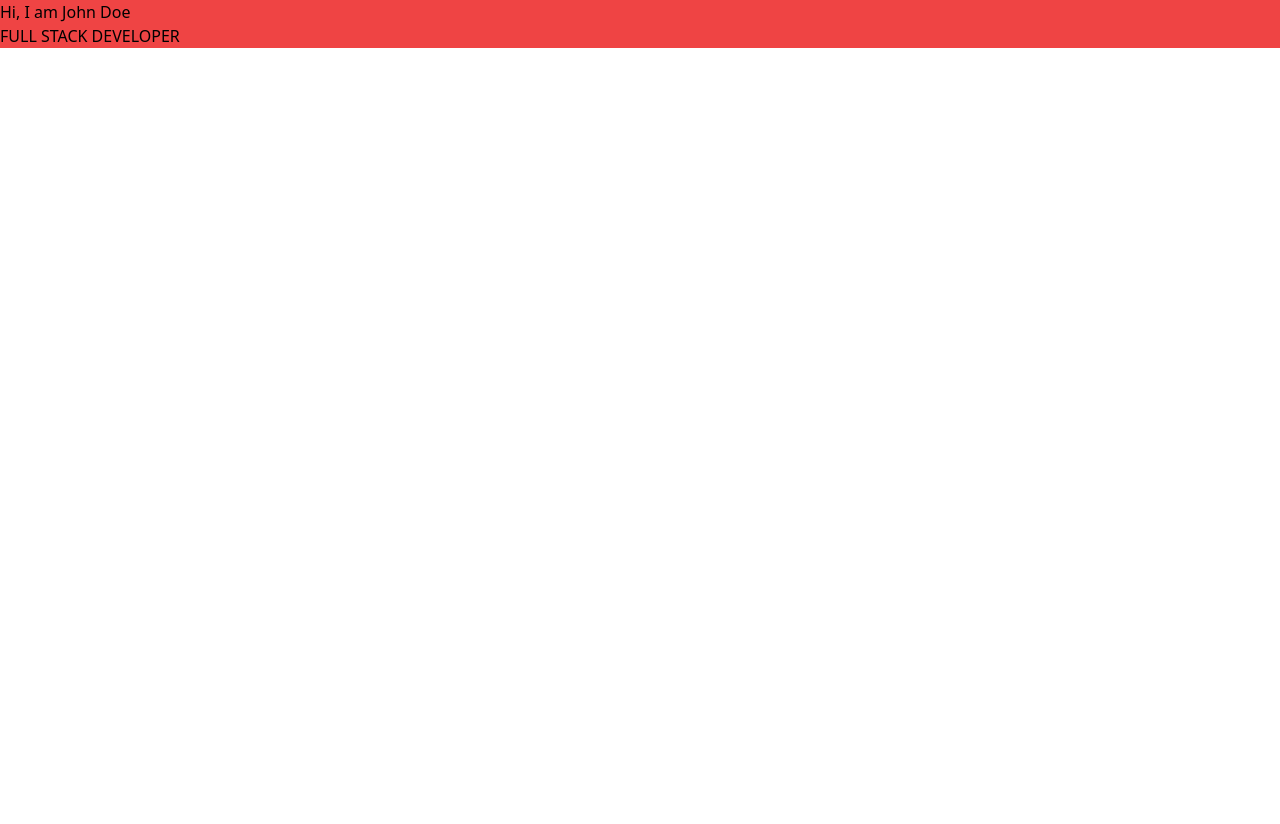
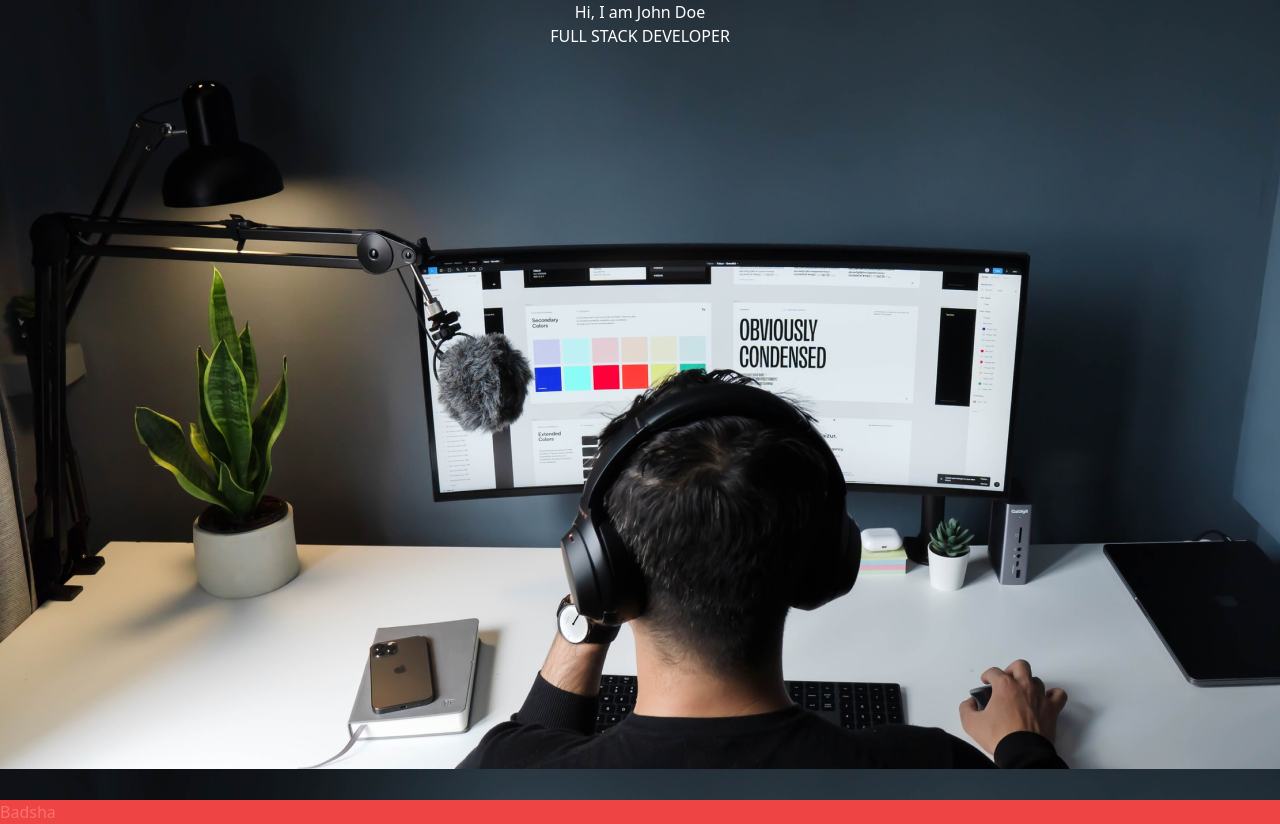
Before and after one commit to badshab454/Tailwind-1-DSC, a website: page src/index.html in a window 1280 px wide. Before the commit the page ends 800 px from the top, so only its background shows below. Drawn offline with Linux system fonts and the light colour scheme.

Commit message:
background image added

```diff
--- a/src/index.html
+++ b/src/index.html
@@ -6,11 +6,14 @@
     <link href="/dist/output.css" rel="stylesheet" />
   </head>
   <body>
-    <section class="bg-red-500">
-      <div class="text_container">
-        <h2><span class="lg_text">Hi,</span> I am John Doe</h2>
-        <h1 class="lg_text">FULL STACK DEVELOPER</h1>
+    <section
+      class="text-center h-screen bg-[url('../src/images/developer.png')]"
+    >
+      <div class="text-white">
+        <h2><span class="">Hi,</span> I am John Doe</h2>
+        <h1 class="">FULL STACK DEVELOPER</h1>
       </div>
     </section>
+    <h2 class="text-red-400 bg-red-500">Badsha</h2>
   </body>
 </html>
```
Also changed, not shown: dist/output.css.
